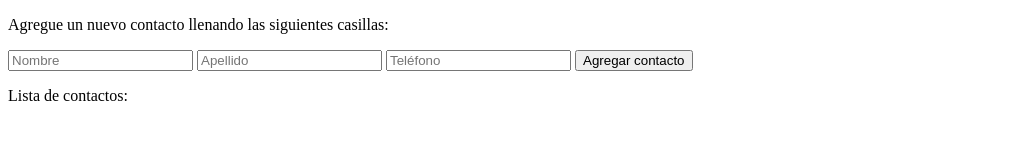
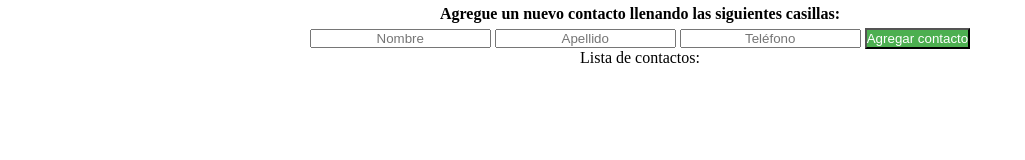
Before and after one commit to Alexisfco10/AgendaMulticapas, a plain HTML site: page index.html in a window 1280 px wide. Shown: the whole page, without its empty margins (0-1025 px from the left). Drawn offline with Linux system fonts and the light colour scheme; no server answers.

Commit message:
terminando el estilo

```diff
--- a/css/index.css
+++ b/css/index.css
@@ -0,0 +1,31 @@
+*{
+    margin: 0px;
+    padding: 0px;
+    box-sizing: border-box;
+    text-align: center;
+}
+
+body{
+    background-color: #ffffff;
+}
+
+.button{
+    background-color: #4CAF50;
+    padding: 1px 0px;
+    display: grid;
+    grid-gap: 10px 10px;
+    text-align: center;
+    color: white;
+    display: inline-block;
+}
+
+
+#text1{
+    padding: 5px 0px;
+    border-radius: 5px;
+
+}
+
+.contact{
+    text-align: left;
+}
--- a/index.html
+++ b/index.html
@@ -6,19 +6,20 @@
     <meta name="viewport" content="width=device-width, initial-scale=1.0">
     <title>Agenda de contactos</title>
     <script src="js/index.js"></script>
+    <link rel="stylesheet" href="css/index.css">
 </head>
 <body onload="cargarContactos()">
 
     <form id="form" method="post">
         <div id="crearContacto">
 
-            <p>Agregue un nuevo contacto llenando las siguientes casillas:</p>
+            <p id="text1"><strong>Agregue un nuevo contacto llenando las siguientes casillas:</strong> </p>
 
             <input type="text" name="nombre" id="nombre" class="casilla" placeholder="Nombre">
             <input type="text" name="apellido" id="apellido" class="casilla" placeholder="Apellido">
             <input type="text" name="telefono" id="telefono" class="casilla" placeholder="Teléfono">
 
-            <button type="submit" onclick="crearContacto()">Agregar contacto</button>
+            <button class="button" type="submit" onclick="crearContacto()">Agregar contacto</button>
 
         </div>
     </form>
@@ -26,6 +27,7 @@
     <div id="resultado"></div>
 
     <p>Lista de contactos:</p>
+    <br>
     <div id="contactos"></div>
 
 </body>
--- a/js/index.js
+++ b/js/index.js
@@ -7,7 +7,7 @@ function cargarContactos(){
             console.log(data)
             let body = ""
             for (var i = 0; i < data.length; i++) {
-               body+=`<p>${data[i].nombre} ${data[i].apellido} ${data[i].telefono}<p>`
+               body+=`<p class="contact">${data[i].nombre} ${data[i].apellido} ${data[i].telefono}<p>`
             }
             document.getElementById("contactos").innerHTML = body
         }
```
